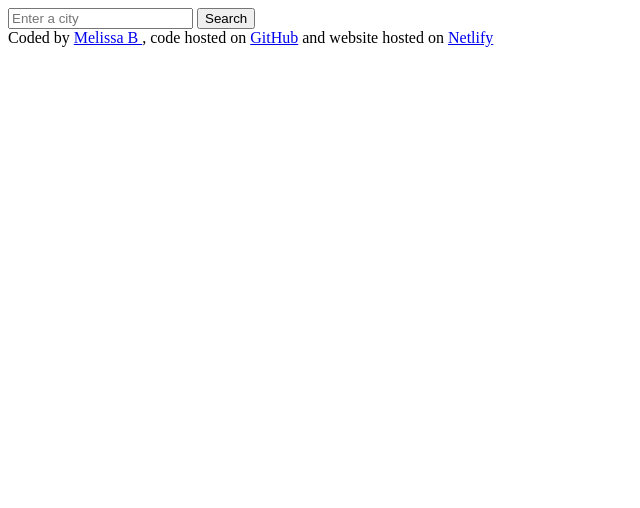
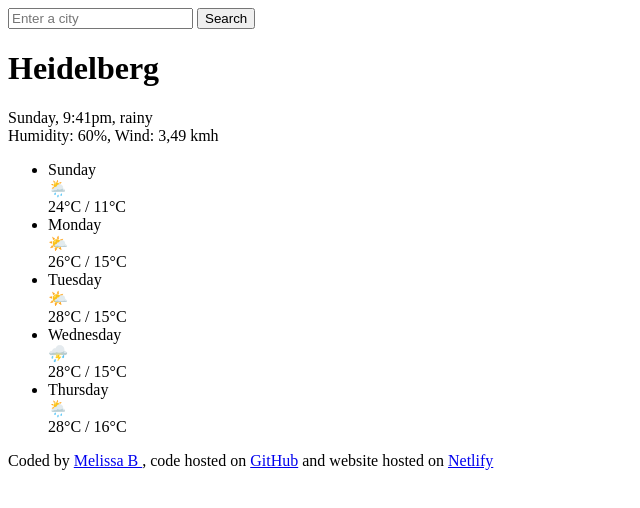
Before and after one commit to mapaixinterieure/weather-application-new-setup, a plain HTML site: page index.html in a window 1280 px wide. Shown: the whole page, without its empty margins (0-640 px from the left). Drawn offline with Linux system fonts and the light colour scheme.

Commit message:
completed html setup

```diff
--- a/index.html
+++ b/index.html
@@ -12,7 +12,42 @@
         <input type="submit" value="Search" />
       </form>
     </header>
-    <main></main>
+    <main>
+      <div>
+      <h1>Heidelberg</h1>
+      <p>
+        Sunday, 9:41pm, rainy
+      </br>
+        Humidity: 60%, Wind: 3,49 kmh
+      </p>
+      </div>
+      <div>
+        <ul>
+          <li>
+            Sunday <br />
+            🌦️ <br />
+            24°C / 11°C
+          </li>
+          <li>
+            Monday <br />
+            🌤️ <br />26°C / 15°C
+          </li>
+          <li>
+            Tuesday <br />
+            🌤️ <br />28°C / 15°C
+          </li>
+          <li>
+            Wednesday <br />
+            ⛈️ <br />28°C / 15°C
+          </li>
+          <li>
+            Thursday <br />
+            🌦️<br />
+            28°C / 16°C
+          </li>
+        </ul>
+      </div>
+    </main>
 
     <footer>
       Coded by
```
